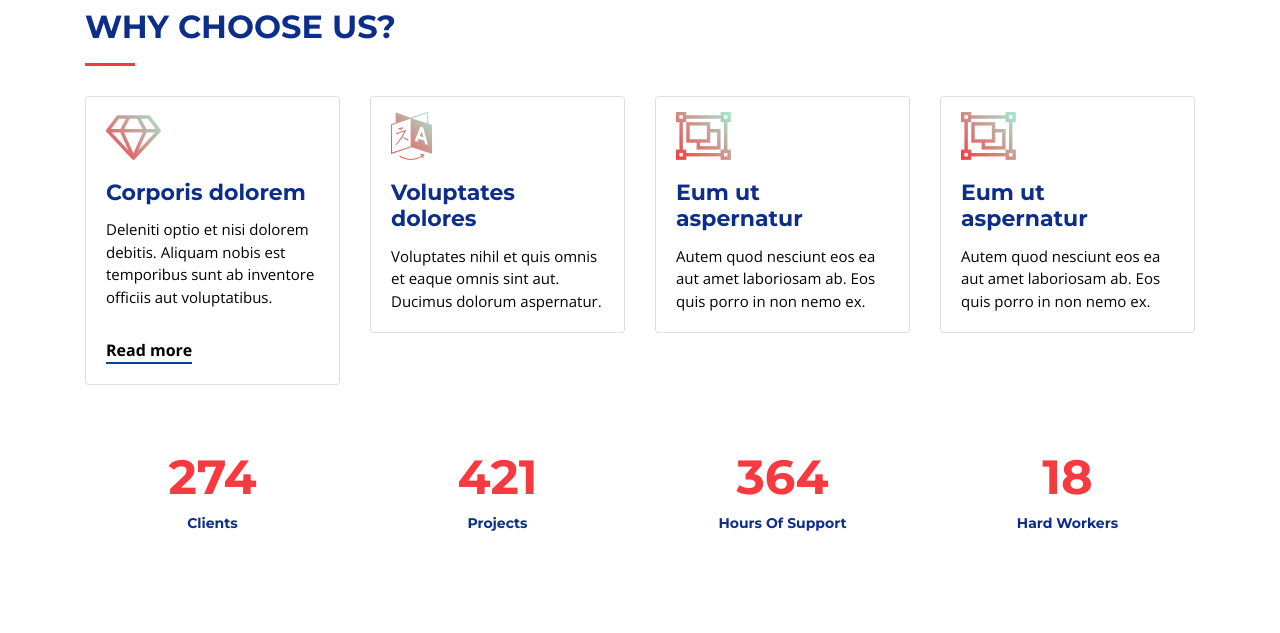
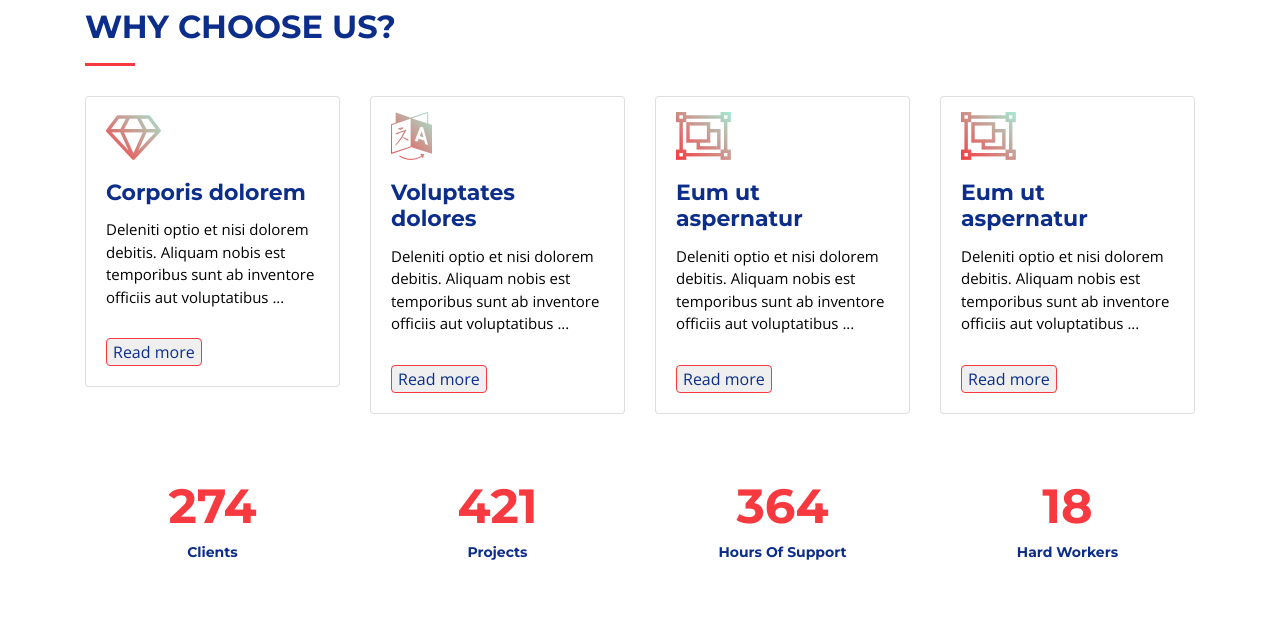
Before and after one commit to Virazssolanki/laxmi, a Flask app: page / in a window 1280 px wide. Shown: the part 1741-2374 px from the top of the page. Run offline with Flask 2, Linux system fonts and the light colour scheme; some libraries are stand-ins or nearby versions; some web fonts are replaced.

Commit message:
read more

```diff
--- a/static/css/main.css
+++ b/static/css/main.css
@@ -495,6 +495,13 @@ body.mobile-nav-active #mobile-nav-toggle {
   color: #fff;
 }
 
+/* read more*/
+
+#more {display: none;}
+#more1 {display: none;}
+#more2 {display: none;}
+#more3 {display: none;}
+
 /*--------------------------------------------------------------
 # Sections
 --------------------------------------------------------------*/
@@ -703,18 +710,6 @@ body.mobile-nav-active #mobile-nav-toggle {
   color: black;
 }
 
-#why-us .card .readmore {
-  color: black;
-  font-weight: 600;
-  display: inline-block;
-  transition: 0.3s ease-in-out;
-  border-bottom: #00458f solid 2px;
-}
-
-#why-us .card .readmore:hover {
-  border-bottom: #fff solid 2px;
-}
-
 #why-us .counters {
   padding-top: 40px;
 }
@@ -735,6 +730,19 @@ body.mobile-nav-active #mobile-nav-toggle {
   font-size: 14px;
   color:  #0c2e8a;
 }
+/* read more*/
+
+#myBtn, #myBtn1, #myBtn2, #myBtn3{
+	color:  #0c2e8a;
+  border: 1px solid  #f73a40;
+   border-radius: 4px;
+}
+#more {display: none;}
+#more1 {display: none;}
+#more2 {display: none;}
+#more3 {display: none;}
+
+
 /* Clients Section
 --------------------------------*/
 
--- a/templates/index.html
+++ b/templates/index.html
@@ -209,8 +209,32 @@
                 <i class="fa fa-diamond"></i>
               <div class="card-body">
                 <h5 class="card-title">Corporis dolorem</h5>
-                <p class="card-text">Deleniti optio et nisi dolorem debitis. Aliquam nobis est temporibus sunt ab inventore officiis aut voluptatibus.</p>
-                <a href="#" class="readmore">Read more </a>
+                <p class="card-text">Deleniti optio et nisi dolorem debitis. Aliquam nobis est temporibus sunt ab inventore officiis aut voluptatibus
+				<span id="dots">...</span><span id="more">ligula venenatis dolor. Maecenas nisl est, ultrices nec congue eget, auctor vitae massa.
+				Fusce luctus vestibulum augue ut aliquet. Nunc sagittis dictum nisi, sed ullamcorper ipsum dignissim ac.
+				In at libero sed nunc venenatis imperdiet sed ornare turpis. Donec vitae dui eget tellus gravida venenatis.
+				Integer fringilla congue eros non fermentum. Sed dapibus pulvinar nibh tempor porta.
+				</span>
+				</p>
+				<button onclick="myFunction()" id="myBtn">Read more</button>
+
+				<script>
+				function myFunction() {
+				var dots = document.getElementById("dots");
+				var moreText = document.getElementById("more");
+				var btnText = document.getElementById("myBtn");
+
+				if (dots.style.display === "none") {
+				dots.style.display = "inline";
+				btnText.innerHTML = "Read more";
+				moreText.style.display = "none";
+				} else {
+				dots.style.display = "none";
+				btnText.innerHTML = "Read less";
+				moreText.style.display = "inline";
+				}
+				}
+				</script>
               </div>
             </div>
           </div>
@@ -220,7 +244,31 @@
                 <i class="fa fa-language"></i>
               <div class="card-body">
                 <h5 class="card-title">Voluptates dolores</h5>
-                <p class="card-text">Voluptates nihil et quis omnis et eaque omnis sint aut. Ducimus dolorum aspernatur.</p>
+              <p class="card-text">Deleniti optio et nisi dolorem debitis. Aliquam nobis est temporibus sunt ab inventore officiis aut voluptatibus
+				<span id="dots1">...</span>
+				<span id="more1">ligula venenatis dolor. Maecenas nisl est, ultrices nec congue eget, auctor vitae massa.
+				Fusce luctus vestib et. Nunc sagittis dictum nisi, sed ullamcorper ipsum dignissim ac. In at libero sed nunc venenatis imperdiet sed ornare turpis. Donec vitae dui eget tellus gravida venenatis. Integer fringilla congue eros non fermentum. Sed dapibus pulvinar nibh tempor porta.
+				</span>
+				</p>
+					<button onclick="myFunction1()" id="myBtn1">Read more</button>
+
+					<script>
+				function myFunction1() {
+				var dots = document.getElementById("dots1");
+				var moreText = document.getElementById("more1");
+				var btnText = document.getElementById("myBtn1");
+
+				if (dots1.style.display === "none") {
+				dots.style.display = "inline";
+				btnText.innerHTML = "Read more";
+				moreText.style.display = "none";
+				} else {
+				dots.style.display = "none";
+				btnText.innerHTML = "Read less";
+				moreText.style.display = "inline";
+				}
+				}
+				</script>
 
               </div>
             </div>
@@ -231,7 +279,34 @@
                 <i class="fa fa-object-group"></i>
               <div class="card-body">
                 <h5 class="card-title">Eum ut aspernatur</h5>
-                <p class="card-text">Autem quod nesciunt eos ea aut amet laboriosam ab. Eos quis porro in non nemo ex. </p>
+
+				 <p class="card-text">Deleniti optio et nisi dolorem debitis. Aliquam nobis est temporibus sunt ab inventore officiis aut voluptatibus
+				<span id="dots2">...</span><span id="more2">ligula venenatis dolor. Maecenas nisl est, ultrices nec congue eget, auctor vitae massa.
+				Fusce luctus vestibulum augue ut aliquet. Nunc sagittis dictum nisi, sed ullamcorper ipsum dignissim ac.
+				In at libero sed nunc venenatis imperdiet sed ornare turpis. Donec vitae dui eget tellus gravida venenatis.
+				Integer fringilla congue eros non fermentum. Sed dapibus pulvinar nibh tempor porta.
+				</span>
+				</p>
+				<button onclick="myFunction2()" id="myBtn2">Read more</button>
+
+				<script>
+				function myFunction2() {
+				var dots = document.getElementById("dots2");
+				var moreText = document.getElementById("more2");
+				var btnText = document.getElementById("myBtn2");
+
+				if (dots.style.display === "none") {
+				dots.style.display = "inline";
+				btnText.innerHTML = "Read more";
+				moreText.style.display = "none";
+				} else {
+				dots.style.display = "none";
+				btnText.innerHTML = "Read less";
+				moreText.style.display = "inline";
+				}
+				}
+				</script>
+
 
               </div>
             </div>
@@ -242,7 +317,34 @@
                 <i class="fa fa-object-group"></i>
               <div class="card-body">
                 <h5 class="card-title">Eum ut aspernatur</h5>
-                <p class="card-text">Autem quod nesciunt eos ea aut amet laboriosam ab. Eos quis porro in non nemo ex. </p>
+
+									 <p class="card-text">Deleniti optio et nisi dolorem debitis. Aliquam nobis est temporibus sunt ab inventore officiis aut voluptatibus
+				<span id="dots3">...</span><span id="more3">ligula venenatis dolor. Maecenas nisl est, ultrices nec congue eget, auctor vitae massa.
+				Fusce luctus vestibulum augue ut aliquet. Nunc sagittis dictum nisi, sed ullamcorper ipsum dignissim ac.
+				In at libero sed nunc venenatis imperdiet sed ornare turpis. Donec vitae dui eget tellus gravida venenatis.
+				Integer fringilla congue eros non fermentum. Sed dapibus pulvinar nibh tempor porta.
+				</span>
+				</p>
+				<button onclick="myFunction3()" id="myBtn3">Read more</button>
+
+				<script>
+				function myFunction3() {
+				var dots = document.getElementById("dots3");
+				var moreText = document.getElementById("more3");
+				var btnText = document.getElementById("myBtn3");
+
+				if (dots.style.display === "none") {
+				dots.style.display = "inline";
+				btnText.innerHTML = "Read more";
+				moreText.style.display = "none";
+				} else {
+				dots.style.display = "none";
+				btnText.innerHTML = "Read less";
+				moreText.style.display = "inline";
+				}
+				}
+				</script>
+
 
               </div>
             </div>
```
